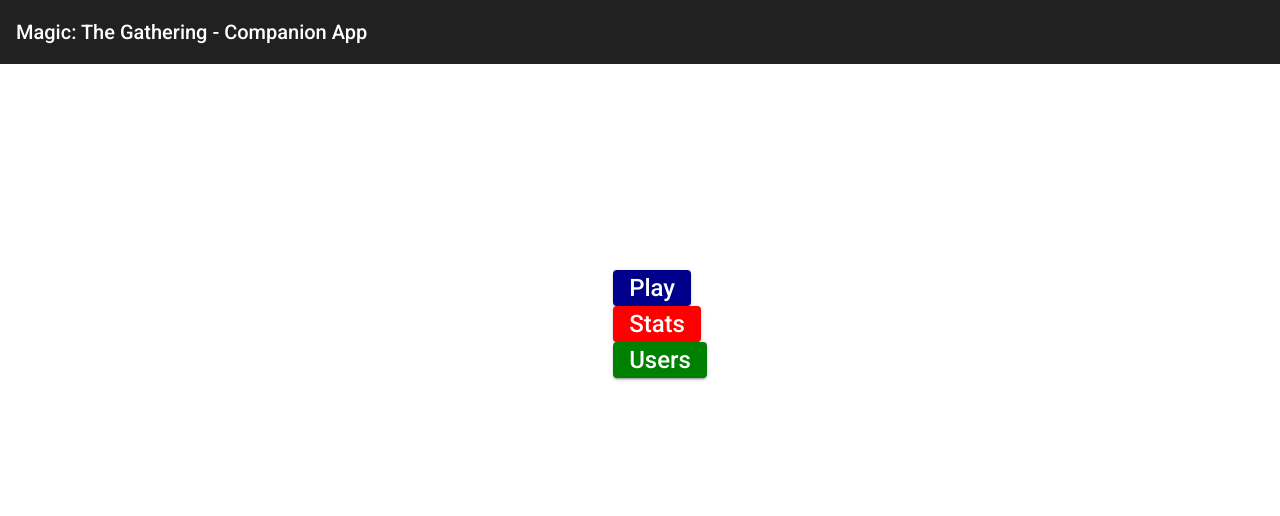
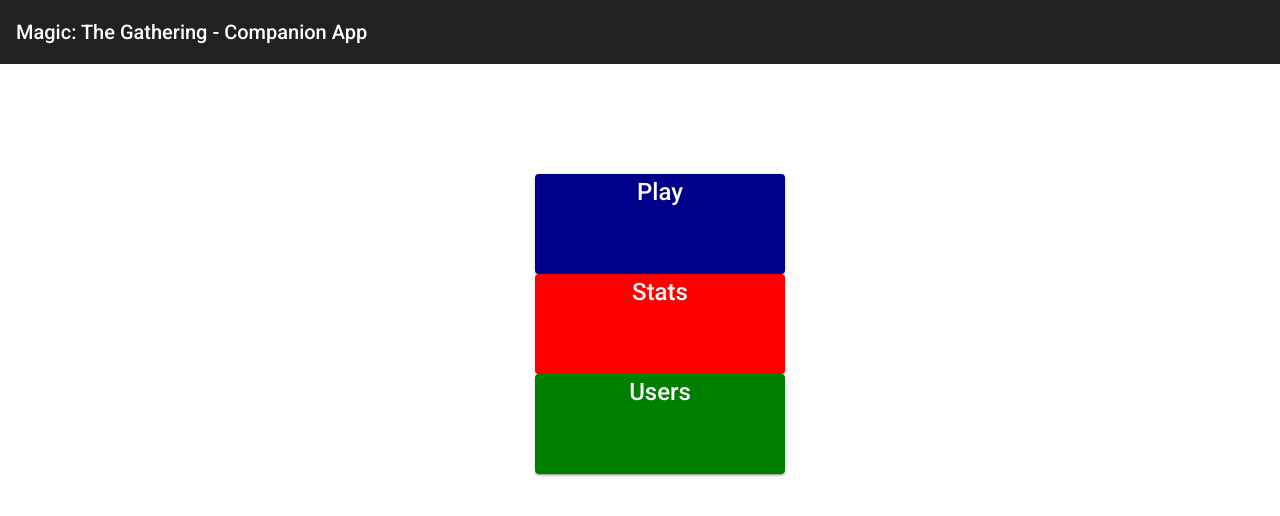
Before and after one commit to aneevel/tca-mtg, an Angular app in the folder mtg/: page / in a window 1280 px wide. Shown: the top 516 px of the page. Built offline with nearby package versions, Linux system fonts and the light colour scheme.

Commit message:
Buttons have been replaced with the <a> element, as angular material docs specify for routing

```diff
--- a/mtg/src/app/home/home.component.css
+++ b/mtg/src/app/home/home.component.css
@@ -12,8 +12,10 @@
     list-style-type: none;
 }
 
-li button{
+li a{
     font-size: 24px;
+    height: 100px;
+    width: 250px;
 }
 
 #play-button {
--- a/mtg/src/app/home/home.component.html
+++ b/mtg/src/app/home/home.component.html
@@ -1,9 +1,9 @@
 <section>
 <div id="feature-box">
     <ul id="app-features">
-       <li><button id="play-button" mat-raised-button color="primary">Play</button></li>
-       <li><button id="stats-button" mat-raised-button color="primary">Stats</button></li>
-       <li><button id="users-button" mat-raised-button color="primary">Users</button></li>
+       <li><a id="play-button" mat-raised-button color="primary">Play</a></li>
+       <li><a id="stats-button" mat-raised-button color="primary">Stats</a></li>
+       <li><a id="users-button" mat-raised-button color="primary">Users</a></li>
     </ul>
     <mat-divider></mat-divider>
 </div>
```
